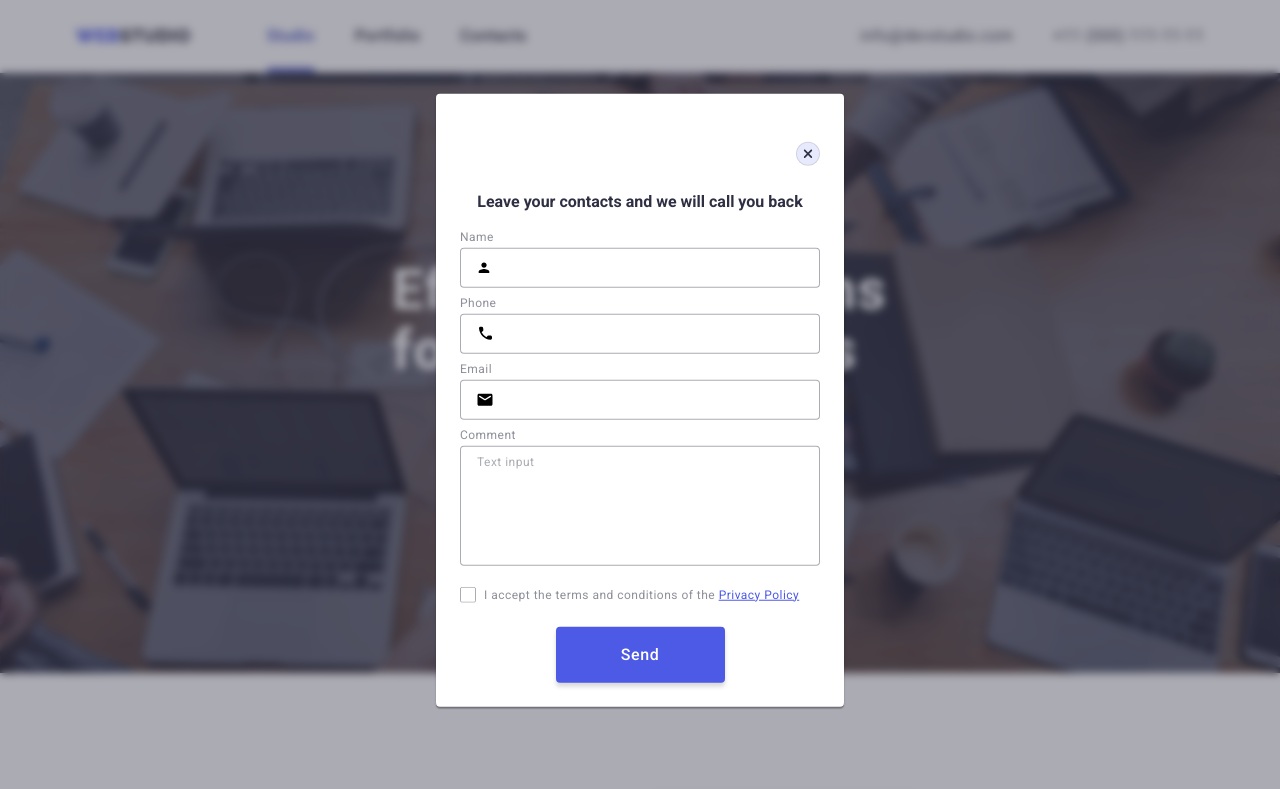
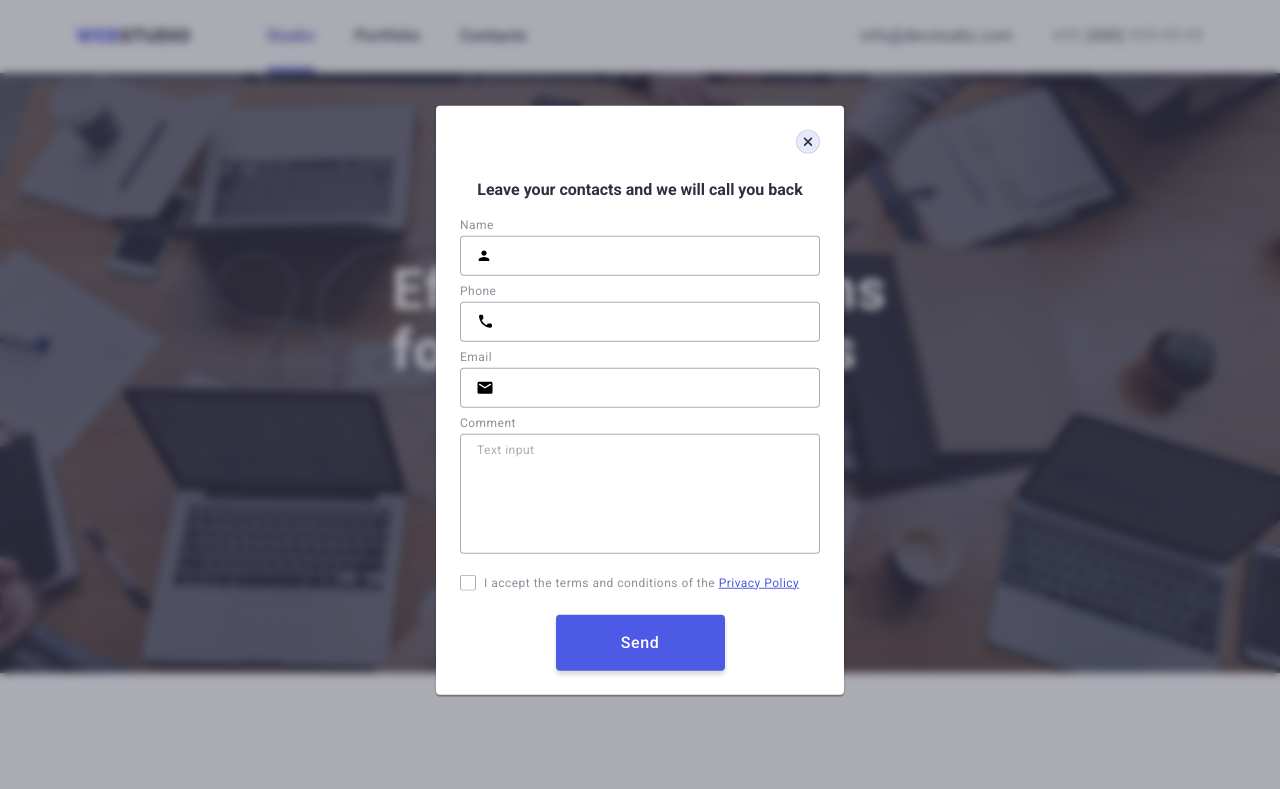
Before and after one commit to SENKOVAOLGA/goit-markup-hw-06, a plain HTML site: page index.html in a window 1280 px wide. Both pictures are taken after a click on the button "Order Service". Shown: the top 789 px of the page. Drawn offline with nearby package versions, Linux system fonts and the light colour scheme.

Commit message:
Update styles.css

```diff
--- a/css/styles.css
+++ b/css/styles.css
@@ -691,7 +691,7 @@ display: flex;
   width: 408px;
 
   transform: translate(-50%,-50%) rotate(0) scale(1);
-  padding: 48px 24px 24px;
+  padding: 72px 24px 24px;
 
   background-color: #FFFFFF;
   box-shadow: 0px 1px 1px rgba(0, 0, 0, 0.14), 0px 1px 3px rgba(0, 0, 0, 0.12), 0px 2px 1px rgba(0, 0, 0, 0.2);
@@ -700,10 +700,15 @@ display: flex;
   transition: transform 300ms linear 200ms, opacity 300ms linear 200ms;
 }
 .modal-btn {
- display: flex;
+ position: absolute;
+ top: 24px;
+  right: 24px;
+
+  display: flex;
   align-items: center;
   justify-content: center;
-  margin-left: auto;
+
+  /* margin-left: auto; */
   width: 24px;
   height: 24px;
   box-sizing: border-box;
@@ -715,6 +720,7 @@ display: flex;
   transition-property: fill, background-color;
   transition-duration: 250ms;
   transition-timing-function: cubic-bezier(0.4, 0, 0.2, 1);
+    cursor: pointer;
 }
 .modal-btn:hover,
 .modal-btn:focus {
@@ -738,7 +744,7 @@ display: flex;
 }
 .modal-title {
   display: block;
-   margin-top: 24px;
+   /* margin-top: 24px; */
   font-size: 16px;
   line-height: 1.5;
   text-align: center;
```
